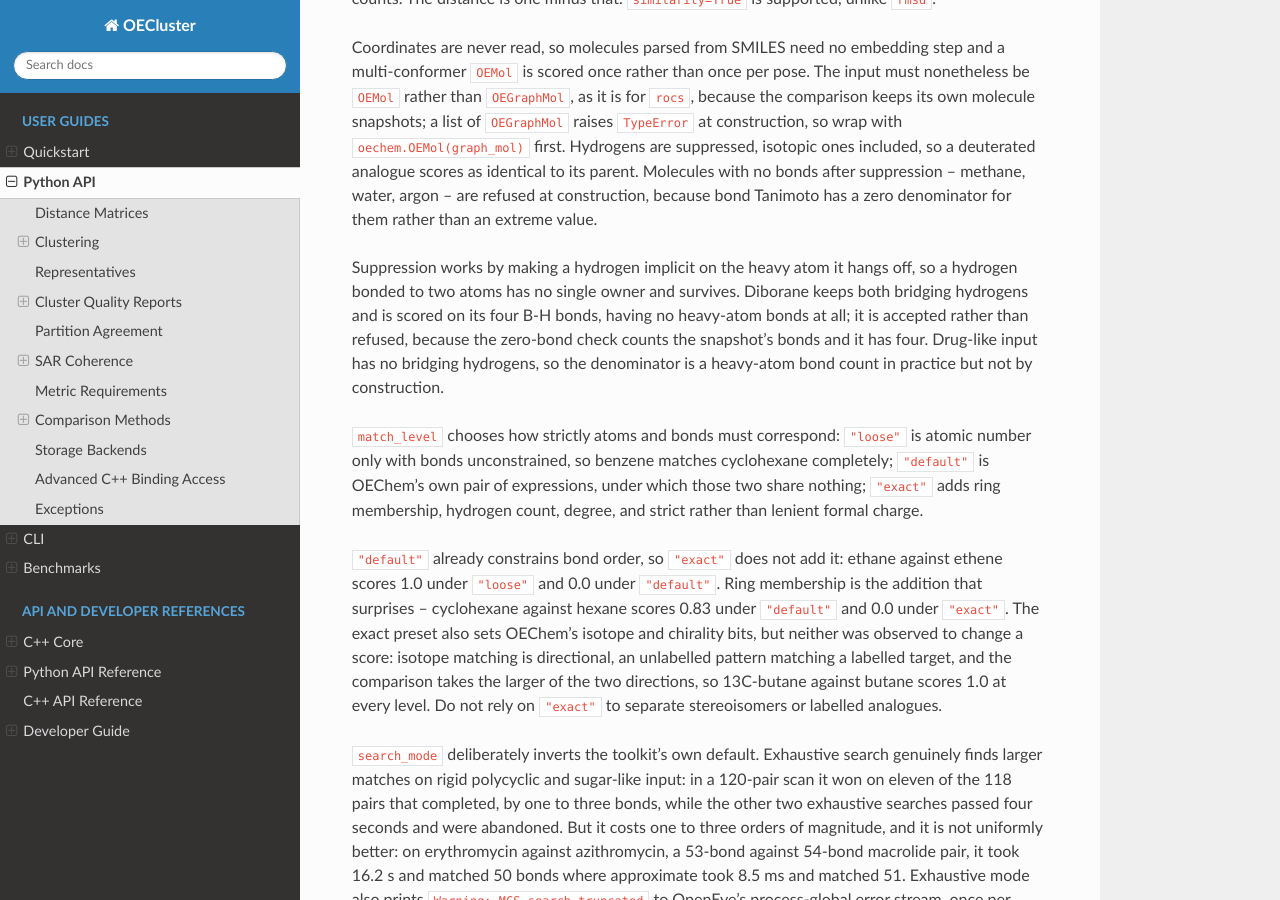
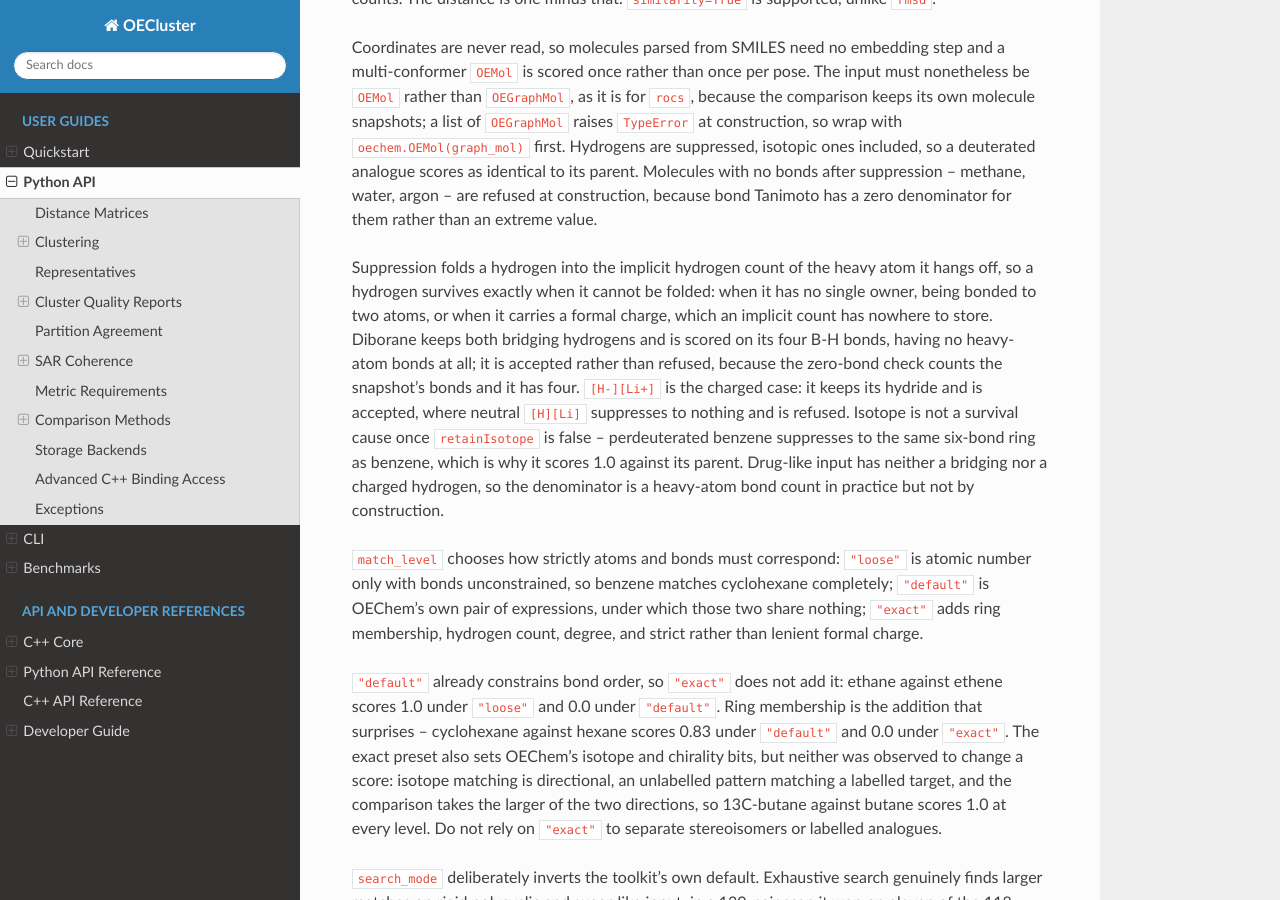
Before and after one commit to scott-arne/oecluster, a Sphinx documentation site: the page built from docs/python-api.md, in a window 1280 px wide and 900 px high, scrolled down 24135 px. Built offline with Sphinx 7.4.7 and the Read the Docs theme 3.1.0, drawn with Linux system fonts in a browser that asks for light colours; pages that are not in the unit, such as notebooks, are missing from menus; the version number is read from the project's files by our own code.

Commit message:
docs: state the hydrogen-suppression rule and cover the wrapper options

```diff
--- a/docs/python-api.md
+++ b/docs/python-api.md
@@ -1189,12 +1189,18 @@ Molecules with no bonds after suppression -- methane, water, argon -- are
 refused at construction, because bond Tanimoto has a zero denominator for them
 rather than an extreme value.
 
-Suppression works by making a hydrogen implicit on the heavy atom it hangs
-off, so a hydrogen bonded to two atoms has no single owner and survives.
-Diborane keeps both bridging hydrogens and is scored on its four B-H bonds,
-having no heavy-atom bonds at all; it is accepted rather than refused, because
-the zero-bond check counts the snapshot's bonds and it has four. Drug-like
-input has no bridging hydrogens, so the denominator is a heavy-atom bond count
+Suppression folds a hydrogen into the implicit hydrogen count of the heavy atom
+it hangs off, so a hydrogen survives exactly when it cannot be folded: when it
+has no single owner, being bonded to two atoms, or when it carries a formal
+charge, which an implicit count has nowhere to store. Diborane keeps both
+bridging hydrogens and is scored on its four B-H bonds, having no heavy-atom
+bonds at all; it is accepted rather than refused, because the zero-bond check
+counts the snapshot's bonds and it has four. `[H-][Li+]` is the charged case:
+it keeps its hydride and is accepted, where neutral `[H][Li]` suppresses to
+nothing and is refused. Isotope is not a survival cause once `retainIsotope` is
+false -- perdeuterated benzene suppresses to the same six-bond ring as benzene,
+which is why it scores 1.0 against its parent. Drug-like input has neither a
+bridging nor a charged hydrogen, so the denominator is a heavy-atom bond count
 in practice but not by construction.
 
 `match_level` chooses how strictly atoms and bonds must correspond: `"loose"` is
```
Also changed, not shown: CHANGELOG.md (+6 -4 lines), README.md (+6 -6 lines), 3 other files.
